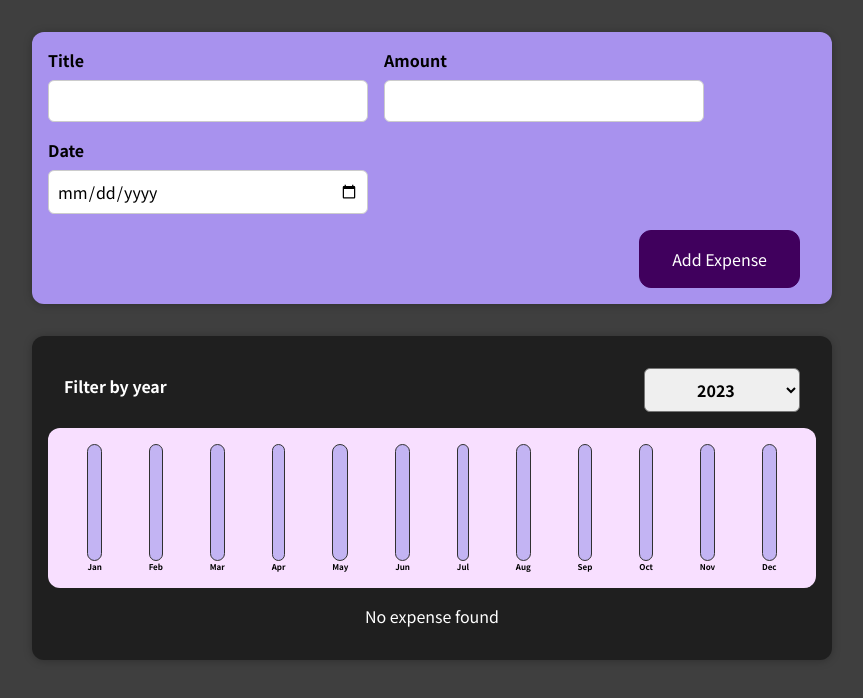
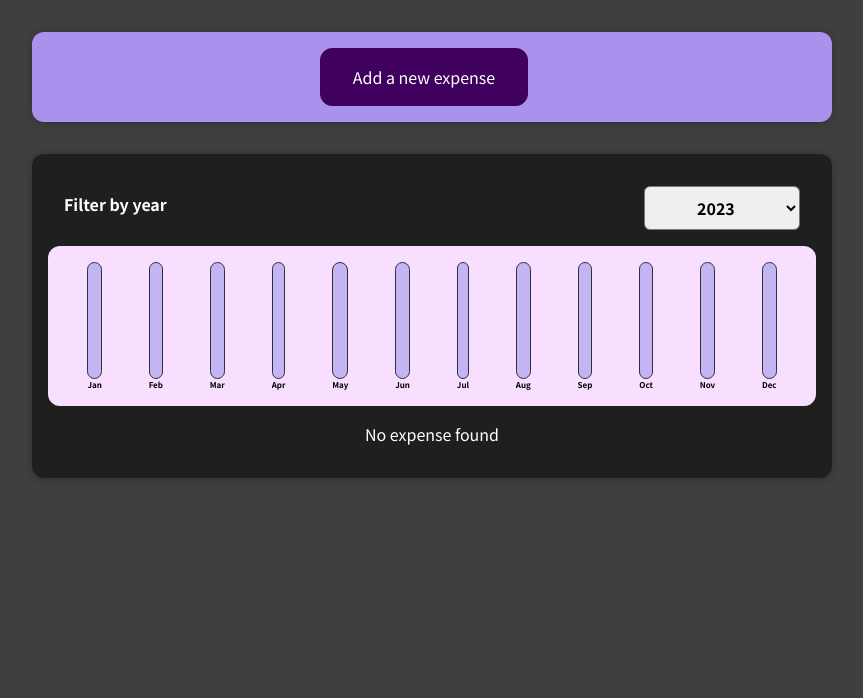
Before and after one commit to neeti-nk47/first-react-project, a React (Create React App) app: page / in a window 1280 px wide. Shown: the top 698 px of the page, without its empty margins (208-1071 px from the left). Built offline with nearby package versions, Linux system fonts and the light colour scheme.

Commit message:
Add files via upload

```diff
--- a/src/components/NewExpense/ExpenseForm.js
+++ b/src/components/NewExpense/ExpenseForm.js
@@ -1,7 +1,7 @@
 import React, { useState }from "react";
 import "./ExpenseForm.css";
 
-const ExpenseForm = () =>{
+const ExpenseForm = (props) =>{
     const [enteredTitle,setEnteredTitle] = useState("");
     const [enteredAmount,setEnteredAmount] = useState("");
     const [enteredDate,setEnteredDate] = useState("");
@@ -21,10 +21,14 @@ const ExpenseForm = () =>{
        event.preventDefault();
        const expenseData = {
         title: enteredTitle,
-        amount: enteredAmount,
-        date: enteredDate
+        amount: +enteredAmount,
+        date: new Date(enteredDate)
        }
-       console.log(expenseData)
+       props.onSaveExpenseData(expenseData)
+
+       setEnteredTitle("")
+       setEnteredAmount("")
+       setEnteredDate("")
     }
 
     return(
@@ -32,18 +36,19 @@ const ExpenseForm = () =>{
             <div className="new-expense__controls">
                 <div className="new-expense__control">
                     <label>Title</label>
-                    <input type="text" onChange={titleChangeHandler}/>
+                    <input type="text" value={enteredTitle} onChange={titleChangeHandler}/>
                 </div>
                 <div className="new-expense__control">
                     <label>Amount</label>
-                    <input type="number" onChange={amountChangeHandler}/>
+                    <input type="number" value={enteredAmount} onChange={amountChangeHandler}/>
                 </div>
                 <div className="new-expense__control">
                     <label>Date</label>
-                    <input type="date" min="2019-01-01" max="2023-12-31" onChange={dateChangeHandler} />
+                    <input type="date" value={enteredDate} min="2019-01-01" max="2023-12-31" onChange={dateChangeHandler} />
                 </div>
             </div>
             <div className="new-expense__actions">
+                <button type="button" onClick={props.onCancel} >Cancel</button>
                 <button type="submit" >Add Expense</button>
             </div>
         </form>
--- a/src/components/NewExpense/NewExpense.js
+++ b/src/components/NewExpense/NewExpense.js
@@ -1,12 +1,32 @@
-import React from "react";
+import React, {useState} from "react";
 import ExpenseForm from "./ExpenseForm";
 import "./NewExpense.css";
 
+const NewExpense = (props) =>{
+    const [isEditing, setIsEditing] = useState(false)
 
-const NewExpense = () =>{
+    const saveExpenseDataHandler = (enterExpenseData) =>{
+        const expenseData={
+            ...enterExpenseData,
+            id: Math.random().toString()
+        }
+        props.onAddExpense(expenseData)
+        setIsEditing(false)
+    }
+
+    const isEditinghandler =()=>{
+        setIsEditing(true)
+    }
+
+    const stopEditingHandler = () =>{
+        setIsEditing(false)
+    }
+
+
     return (
         <div className="new-expense">
-            <ExpenseForm />
+            {!isEditing && <button onClick={isEditinghandler}>Add a new expense</button> }
+            {isEditing && <ExpenseForm onSaveExpenseData={saveExpenseDataHandler} onCancel={stopEditingHandler} />}
         </div>
     )
 }
```
